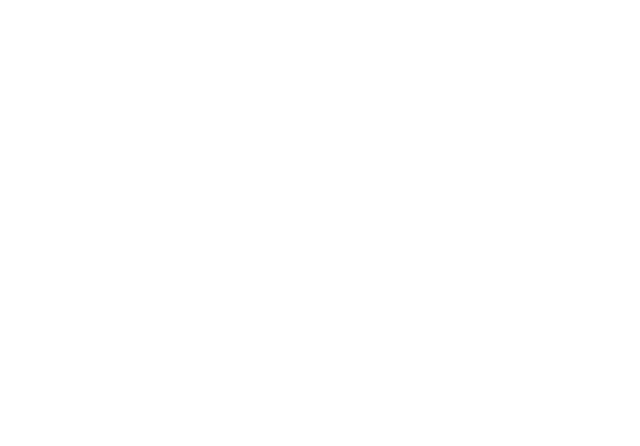
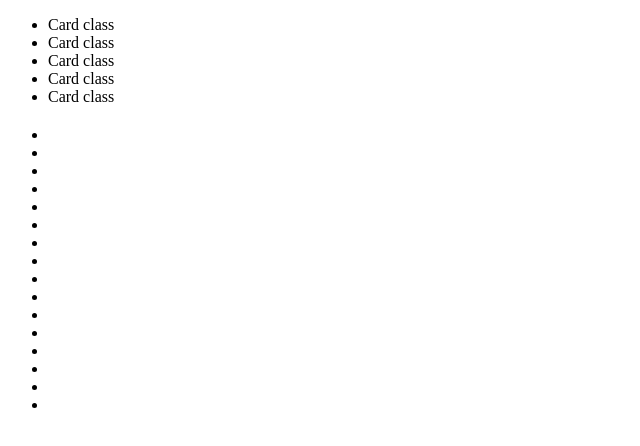
Before and after one commit to adtautavel/my-super-website, a plain HTML site: page index.html in a window 1280 px wide. Shown: the whole page, without its empty margins (0-640 px from the left). Drawn offline with Linux system fonts and the light colour scheme.

Commit message:
1st local modif

```diff
--- a/index.html
+++ b/index.html
@@ -2,9 +2,40 @@
 <html>
   <head>
     <meta charset="UTF-8">
-    <title>title</title>
+    <title>First title ever</title>
+    <meta lang="en">
   </head>
   <body>
+    <nav>
+      <ul>
+        <li>Card class</li>
+        <li>Card class</li>
+        <li>Card class</li>
+        <li>Card class</li>
+        <li>Card class</li>
+      </ul>
+
+      <ul>
+        <h1></h1>
+        <l1></l1>
+        <li class="card"></li>
+        <li class="card"></li>
+        <li class="card"></li>
+        <li class="card"></li>
+        <li class="card"></li>
+        <li class="card"></li>
+        <li class="card"></li>
+        <li class="card"></li>
+        <li class="card"></li>
+        <li class="card"></li>
+        <li class="card"></li>
+        <li class="card"></li>
+        <li class="card"></li>
+        <li class="card"></li>
+        <li class="card"></li>
+        <li class="card"></li>
+      </ul>
+    </nav>
 
   </body>
 </html>
```
